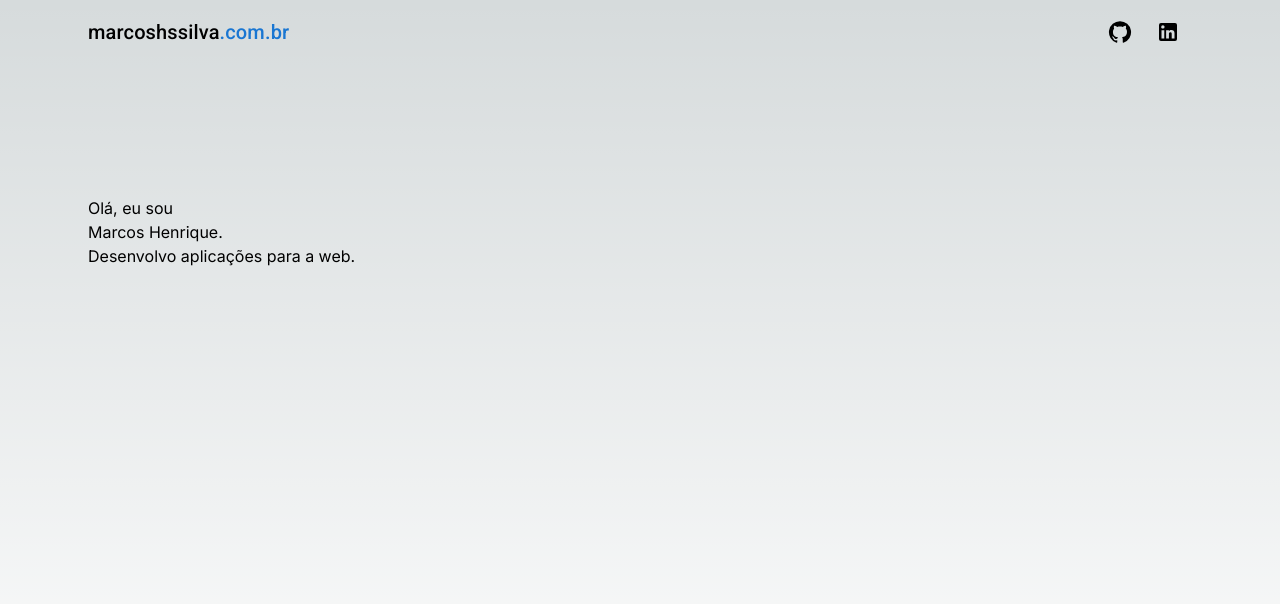
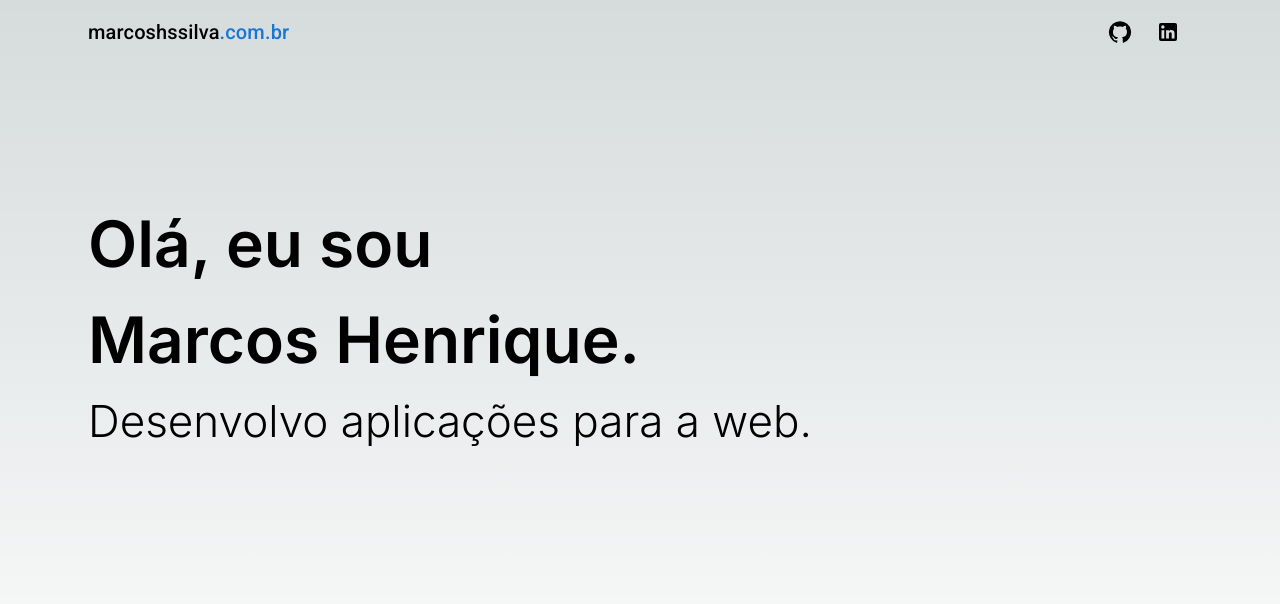
Before and after one commit to marcoshssilva/marcosilva.dev, a Next.js app: page / in a window 1280 px wide. Shown: the top 604 px of the page. Built offline with nearby package versions, Linux system fonts and the light colour scheme.

Commit message:
Adjust size and font

```diff
--- a/src/app/components/header-hello/header-hello.tsx
+++ b/src/app/components/header-hello/header-hello.tsx
@@ -2,8 +2,8 @@ import { Typography } from "@mui/material";
 
 export default function HeaderHelloComponent() {
     return <>
-        <h1>Olá, eu sou</h1>
-        <h1>Marcos Henrique.</h1>
-        <h1>Desenvolvo aplicações para a web.</h1>
+        <h1 className={'font-semibold text-[64px]'}>Olá, eu sou</h1>
+        <h1 className={'font-semibold text-[64px]'}>Marcos Henrique.</h1>
+        <h1 className={'font-light text-[44px]'}>Desenvolvo aplicações para a web.</h1>
         </>;
 }
```
